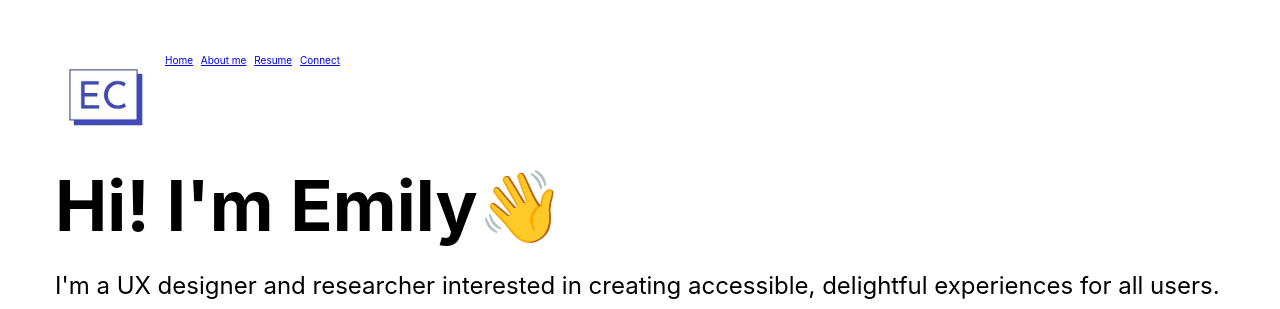
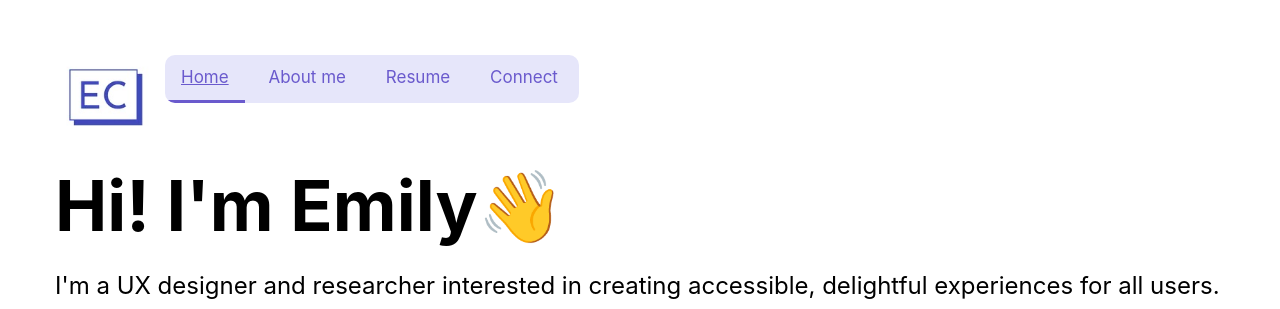
Before and after one commit to emchoe/339portfolio, a plain HTML site: page index.html in a window 1280 px wide. Shown: the top 309 px of the page. Drawn offline with Linux system fonts and the light colour scheme.

Commit message:
added nav display and reduced motion media q

```diff
--- a/css/style.css
+++ b/css/style.css
@@ -18,7 +18,32 @@ body{
       width: 100px;
       height: auto;
   }
+  .topnav {
+    background-color: #E6E6FA;
+    overflow: hidden;
+    border-radius: 10px;
+  }
 
+  /* Style the links inside the navigation bar */
+  .topnav a {
+    float: left;
+    display: block;
+    color: #6A5ACD;
+    text-align: center;
+    padding: 14px 16px;
+    text-decoration: none;
+    font-size: 17px;
+    border-bottom: 3px solid transparent;
+  }
+
+  .topnav a:hover {
+    border-bottom: 3px solid#D8BFD8;
+  }
+
+  .topnav a.active {
+    border-bottom: 3px solid #6A5ACD;
+    text-decoration: underline;
+  }
   nav li{
     display: inline-flex;
     flex-grow: inherit;
@@ -50,21 +75,21 @@ body{
 
 
   .wave {
-    animation-name: wave-animation;  /* Refers to the name of your @keyframes element below */
-    animation-duration: 2.5s;        /* Change to speed up or slow down */
-    animation-iteration-count: 2;  /* Never stop waving :) */
-    transform-origin: 70% 70%;       /* Pivot around the bottom-left palm */
+    animation-name: wave-animation;
+    animation-duration: 2.5s;
+    animation-iteration-count: 2;
+    transform-origin: 70% 70%;
     display: inline-block;
   }
 
   @keyframes wave-animation {
       0% { transform: rotate( 0.0deg) }
-     10% { transform: rotate(14.0deg) }  /* The following five values can be played with to make the waving more or less extreme */
+     10% { transform: rotate(14.0deg) }
      20% { transform: rotate(-8.0deg) }
      30% { transform: rotate(14.0deg) }
      40% { transform: rotate(-4.0deg) }
      50% { transform: rotate(10.0deg) }
-     60% { transform: rotate( 0.0deg) }  /* Reset for the last half to pause */
+     60% { transform: rotate( 0.0deg) }
     100% { transform: rotate( 0.0deg) }
   }
 
@@ -272,3 +297,10 @@ body{
   grid-row-end: 9;
   }
   }
+
+  @media screen and (prefers-reduced-motion: reduce){
+    .wave{
+        animation: none;
+
+    }
+  }
--- a/index.html
+++ b/index.html
@@ -14,12 +14,14 @@
             <img src="images/goodlogo.jpg" alt="A logo with the initals 'EC'"/>
           </div>
             <ul>
-              <li><a href="index.html">Home</a></li>
+              <div class="topnav">
+              <li><a href="index.html" class="active">Home</a></li>
               <li><a href="aboutme.html">About me</a></li>
               <li><a href="resume.html">Resume</a></li>
               <li><a href="contact.html">Connect</a></li>
             </ul>
           </nav>
+        </div>
           <main class="index">
             <header id="main">
               <h1>Hi! I'm Emily  <span class="wave">  👋</span> </h1>
```
Also changed, not shown: aboutme.html (+3 -1 lines), contact.html (+3 -2 lines), resume.html (+3 -1 lines).
